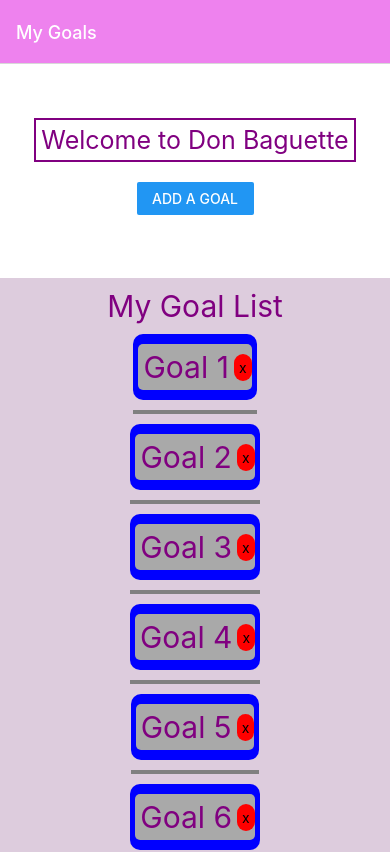
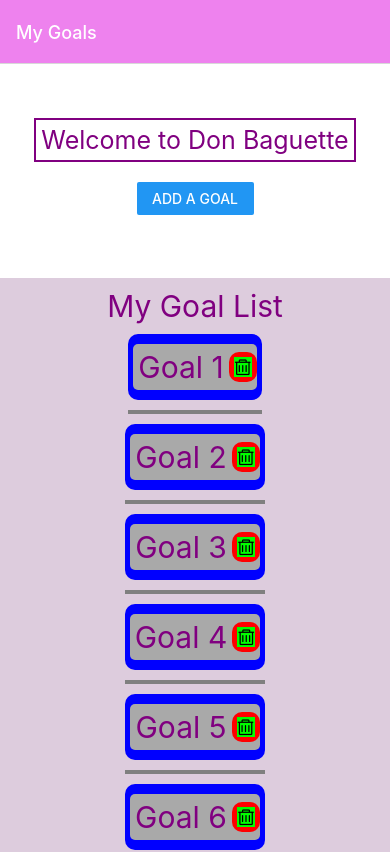
Before and after one commit to haoniu08/mobile2024fall-HN, a React Native app: screen / in a window 390 px wide. Shown: the top 852 px of the page. Built offline with nearby package versions, Linux system fonts and the light colour scheme.

Commit message:
delete icon revised, layers of styling became clearer

```diff
--- a/components/GoalItem.js
+++ b/components/GoalItem.js
@@ -33,7 +33,7 @@ export default function GoalItem({ goalObj, deleteHandler, navigation }) {
           componentStyle={styles.buttonStyle}
           pressedStyle={styles.pressedStyle}
         >
-          <Text>x</Text>
+          <AntDesign name="delete" size={18} color="black" style={styles.iconStyle}/>
         </PressableButton>
       </View>
     </Pressable>
@@ -66,7 +66,10 @@ const styles = StyleSheet.create({
     // overide the default style of button
     buttonStyle: {
       backgroundColor: 'red',
-      padding: 5,
+      // padding: 5,
       borderRadius: 10,
     },
+    iconStyle: {
+      backgroundColor: 'lime',
+    }
   });
```
